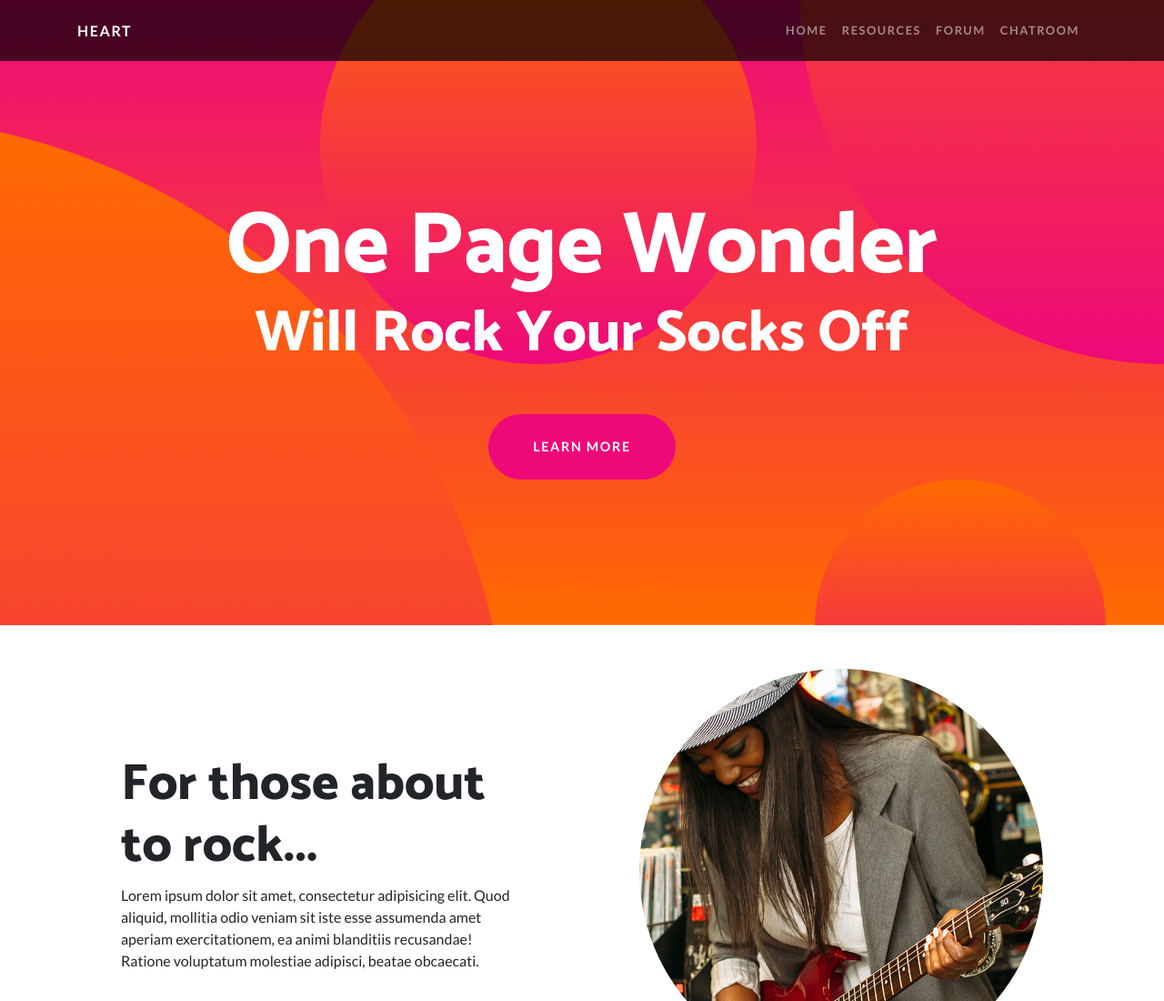
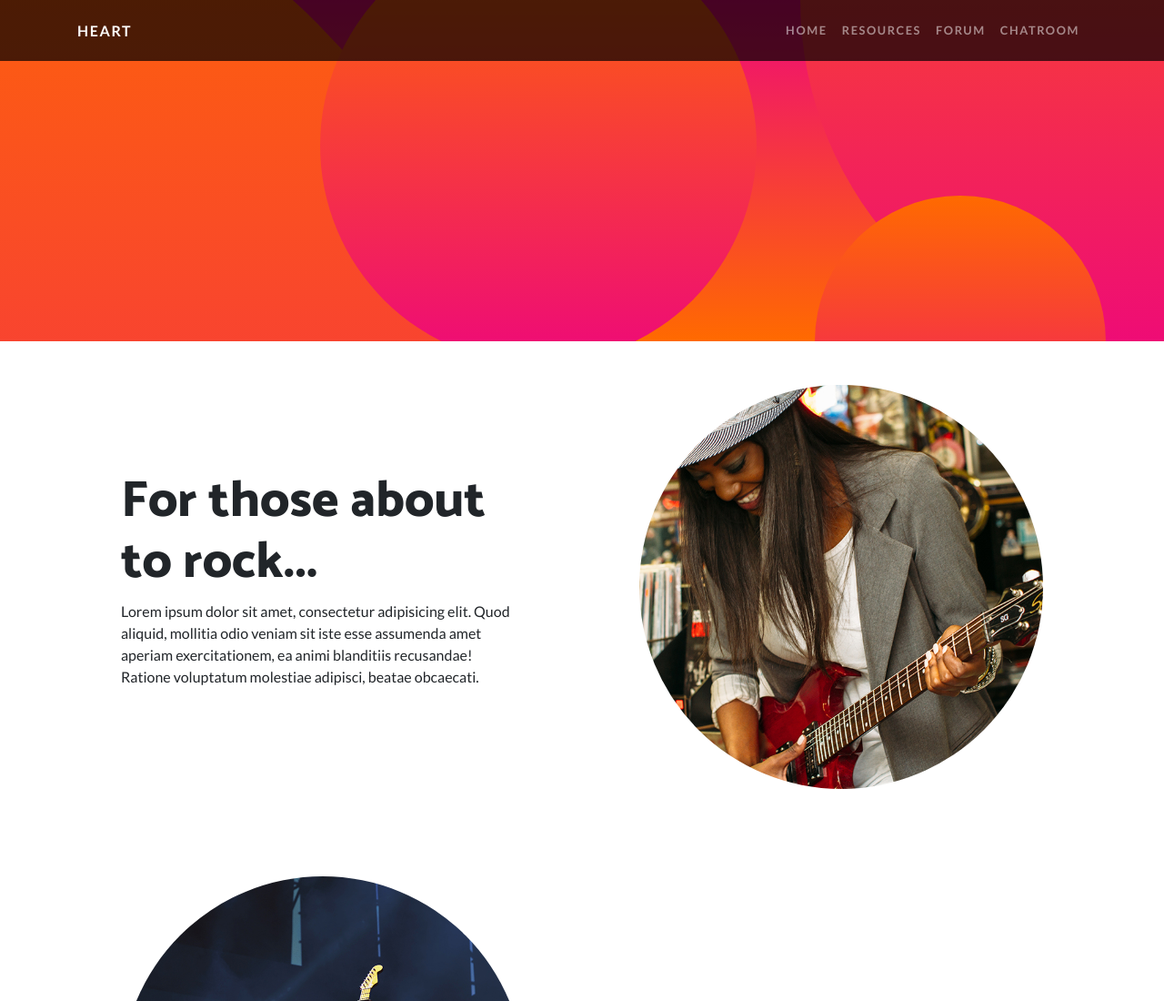
Before and after one commit to Jason27chan/Heart, a website: page index.html in a window 1280 px wide. Shown: the top 1100 px of the page at 91% size. Drawn offline with Linux system fonts and the light colour scheme.

Commit message:
delete one page wonder

```diff
--- a/index.html
+++ b/index.html
@@ -53,9 +53,6 @@
     <header class="masthead text-center text-white">
       <div class="masthead-content">
         <div class="container">
-          <h1 class="masthead-heading mb-0">One Page Wonder</h1>
-          <h2 class="masthead-subheading mb-0">Will Rock Your Socks Off</h2>
-          <a href="#" class="btn btn-primary btn-xl rounded-pill mt-5">Learn More</a>
         </div>
       </div>
       <div class="bg-circle-1 bg-circle"></div>
```
